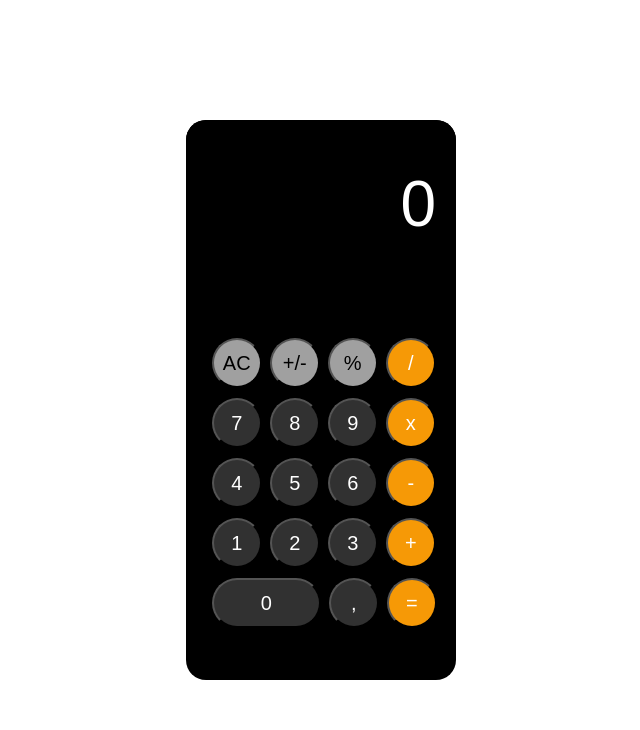
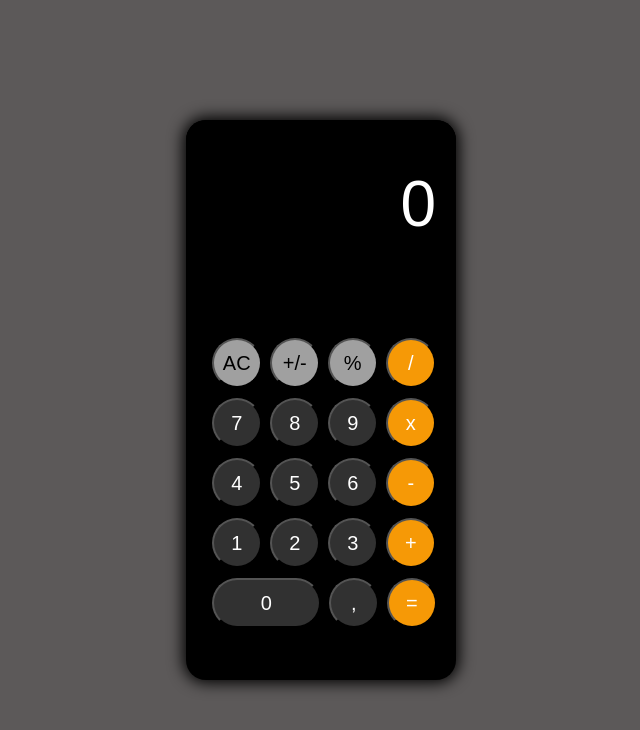
Before and after one commit to Lazola2/Exercise, a plain HTML site: page index.html in a window 1280 px wide. Shown: the whole page, without its empty margins (319-959 px from the left). Drawn offline with Linux system fonts and the light colour scheme.

Commit message:
modified background

```diff
--- a/Styles/style.css
+++ b/Styles/style.css
@@ -10,6 +10,7 @@ body {
     display: flex;
     align-items: center;
     justify-content: center;
+    background-color: rgb(92, 89, 89);
 }
 
 .calculator {
@@ -20,6 +21,7 @@ body {
     display: flex;
     flex-direction: column;
     align-items: center;
+    box-shadow: 0 0 15px 3px black;
 }
 
 .calculator #screen {
```
